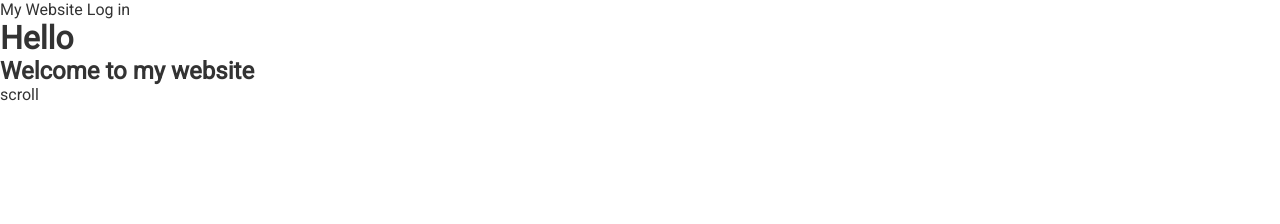
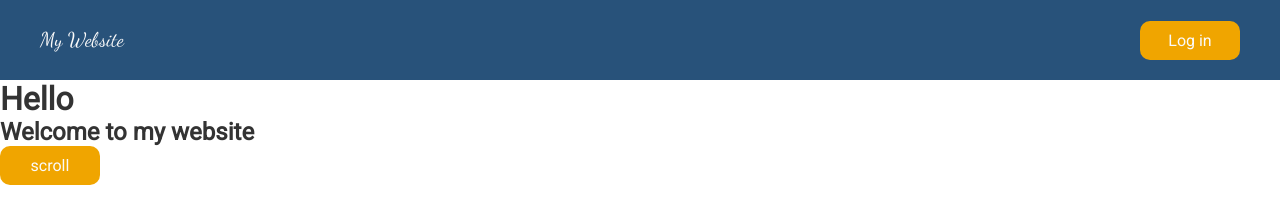
Before and after one commit to Big-Huw100/nology-coursework, a plain HTML site: page development/webdFundamentals/sass-bem/index.html in a window 1280 px wide. Drawn offline with Linux system fonts and the light colour scheme.

Commit message:
styled the navbar and buttons

```diff
--- a/development/webdFundamentals/sass-bem/main.scss
+++ b/development/webdFundamentals/sass-bem/main.scss
@@ -1,7 +1,7 @@
 @import url('https://fonts.googleapis.com/css2?family=Dancing+Script&family=Roboto&display=swap');
 
 $font-body:"Roboto" , sans-serif;
-$font-display: "Dancing Script" , cursive;
+$font-display: "Dancing Script";
 
 $color-primary: #28527a;
 $color-secondary: #f0a500;
@@ -20,3 +20,28 @@ a:link,
 a:visited {
     text-decoration: none;
 }
+
+nav {
+    height: 10vh;
+    background-color: $color-primary;
+    padding: 0 40px;
+    display: flex;
+    justify-content: space-between;
+    align-items: center;
+}
+
+.logo {
+    font-family: $font-display;
+    font-size: 20px;
+    color: $color-white;
+}
+
+.button {
+    display: block;
+    width: 100px;
+    background-color: $color-secondary;
+    text-align: center;
+    padding: 10px 20px;
+    border-radius: 10px;
+    color: $color-white;
+}
```
Also changed, not shown: development/webdFundamentals/sass-bem/main.css.
